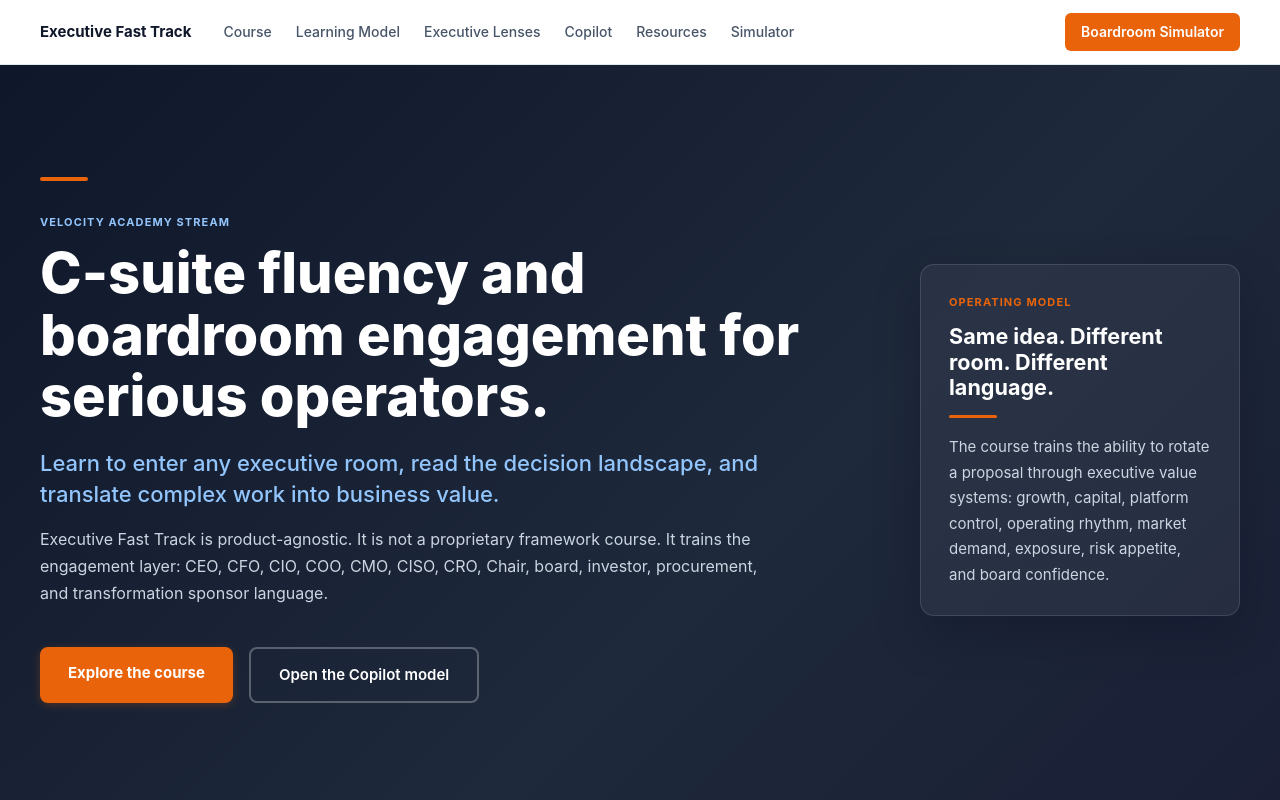
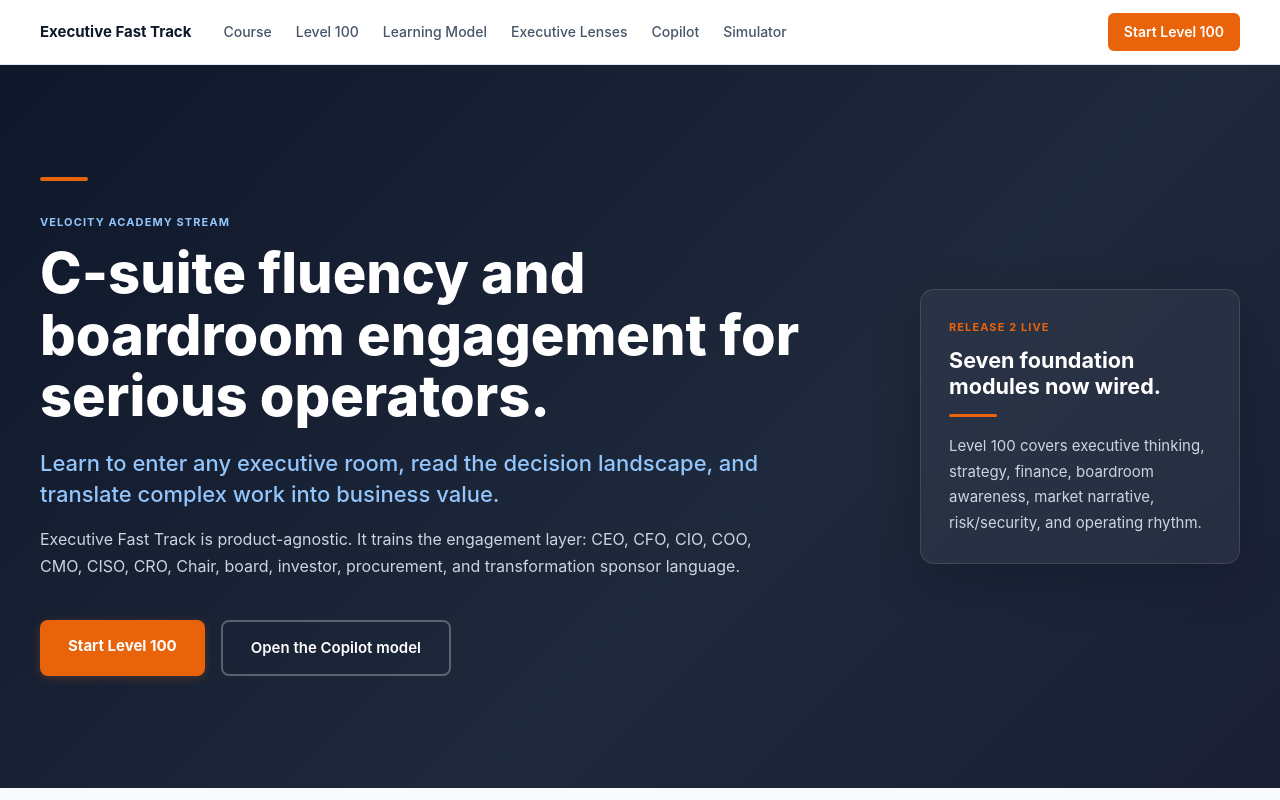
Before and after one commit to OrdoAnimi/executive-fast-track, a React (Vite) app in the folder app/: page / in a window 1280 px wide. Shown: the top 800 px of the page. Built offline with nearby package versions, Linux system fonts and the light colour scheme.

Commit message:
release 2: surface Level 100 modules

```diff
--- a/app/src/App.tsx
+++ b/app/src/App.tsx
@@ -1,4 +1,4 @@
-import { copilotModes, courseLevels, executiveLenses } from './data'
+import { copilotModes, courseLevels, executiveLenses, level100Modules } from './data'
 
 function App() {
   return (
@@ -8,13 +8,13 @@
           <a href="#home" className="nav-brand">Executive Fast Track</a>
           <ul className="nav-links">
             <li><a href="#course">Course</a></li>
+            <li><a href="#level-100">Level 100</a></li>
             <li><a href="#learning-model">Learning Model</a></li>
             <li><a href="#lenses">Executive Lenses</a></li>
             <li><a href="#copilot">Copilot</a></li>
-            <li><a href="#resources">Resources</a></li>
             <li><a href="#simulator">Simulator</a></li>
           </ul>
-          <a href="#simulator" className="nav-cta">Boardroom Simulator</a>
+          <a href="#level-100" className="nav-cta">Start Level 100</a>
         </div>
       </nav>
 
@@ -26,17 +26,17 @@
               <p className="section-label hero-label">Velocity Academy stream</p>
               <h1>C-suite fluency and boardroom engagement for serious operators.</h1>
               <p className="hero-sub">Learn to enter any executive room, read the decision landscape, and translate complex work into business value.</p>
-              <p className="hero-copy">Executive Fast Track is product-agnostic. It is not a proprietary framework course. It trains the engagement layer: CEO, CFO, CIO, COO, CMO, CISO, CRO, Chair, board, investor, procurement, and transformation sponsor language.</p>
+              <p className="hero-copy">Executive Fast Track is product-agnostic. It trains the engagement layer: CEO, CFO, CIO, COO, CMO, CISO, CRO, Chair, board, investor, procurement, and transformation sponsor language.</p>
               <div className="btn-group">
-                <a href="#course" className="btn-primary">Explore the course</a>
+                <a href="#level-100" className="btn-primary">Start Level 100</a>
                 <a href="#copilot" className="btn-outline">Open the Copilot model</a>
               </div>
             </div>
             <div className="hero-panel" aria-label="Executive Fast Track operating model">
-              <p className="panel-kicker">Operating model</p>
-              <h2>Same idea. Different room. Different language.</h2>
+              <p className="panel-kicker">Release 2 live</p>
+              <h2>Seven foundation modules now wired.</h2>
               <div className="panel-rule" />
-              <p>The course trains the ability to rotate a proposal through executive value systems: growth, capital, platform control, operating rhythm, market demand, exposure, risk appetite, and board confidence.</p>
+              <p>Level 100 covers executive thinking, strategy, finance, boardroom awareness, market narrative, risk/security, and operating rhythm.</p>
             </div>
           </div>
         </section>
@@ -45,7 +45,7 @@
           <div className="container">
             <p className="section-label">Course architecture</p>
             <h2>Three levels. One executive translation skill.</h2>
-            <p className="intro-text">The first version is a private learning cockpit. It is designed to improve real conversations before it becomes a public product.</p>
+            <p className="intro-text">The first version is a private learning cockpit. Release 2 makes Level 100 usable as a practical foundation path.</p>
             <div className="level-grid">
               {courseLevels.map((level, index) => (
                 <article className="dash-course state-inprogress" key={level.level}>
@@ -73,7 +73,54 @@
           </div>
         </section>
 
-        <section id="learning-model" className="section-alt">
+        <section id="level-100" className="section-alt">
+          <div className="container">
+            <p className="section-label">Level 100 live path</p>
+            <h2>Foundation modules for executive language acquisition.</h2>
+            <p className="intro-text">Each module has a learning anchor, cool note, boardroom sentence, vocabulary to steal, language to avoid, and an optional practice prompt.</p>
+            <div className="module-card-grid">
+              {level100Modules.map((module) => (
+                <article className="module-card" key={module.id}>
+                  <div className="module-topline">
+                    <span className="module-id">{module.id}</span>
+                    <span className="badge badge-seed">{module.lens}</span>
+                  </div>
+                  <h3>{module.title}</h3>
+                  <p className="module-outcome">{module.outcome}</p>
+                  <div className="module-section">
+                    <p className="mini-label">Cool note</p>
+                    <p>{module.coolNote}</p>
+                  </div>
+                  <div className="module-section boardroom-sentence">
+                    <p className="mini-label">Boardroom sentence</p>
+                    <strong>{module.boardroomSentence}</strong>
+                  </div>
+                  <div className="module-terms">
+                    <div>
+                      <p className="mini-label">Steal</p>
+                      <div className="term-row">{module.termsToSteal.map((term) => <span key={term}>{term}</span>)}</div>
+                    </div>
+                    <div>
+                      <p className="mini-label avoid-label">Avoid</p>
+                      <div className="term-row avoid-row">{module.termsToAvoid.map((term) => <span key={term}>{term}</span>)}</div>
+                    </div>
+                  </div>
+                  <div className="module-section drill-box">
+                    <p className="mini-label">Practice prompt</p>
+                    <p>{module.drill}</p>
+                  </div>
+                  {module.sourceUrl ? (
+                    <a className="module-link" href={module.sourceUrl} target="_blank" rel="noreferrer">Open learning anchor</a>
+                  ) : (
+                    <span className="module-link muted-link">Learning anchor pending final curation</span>
+                  )}
+                </article>
+              ))}
+            </div>
+          </div>
+        </section>
+
+        <section id="learning-model">
           <div className="container split-layout">
             <div>
               <p className="section-label">Learning model</p>
@@ -91,11 +138,11 @@
           </div>
         </section>
 
-        <section id="lenses">
+        <section id="lenses" className="section-alt">
           <div className="container">
             <p className="section-label">Executive lenses</p>
             <h2>Understand what each person in the room is protecting.</h2>
-            <p className="intro-text">The course does not ask the learner to become a CEO, CFO, CMO, CISO, or Chair. It teaches enough of each value system to frame recommendations in language the room recognises.</p>
+            <p className="intro-text">The course teaches enough of each executive value system to frame recommendations in language the room recognises.</p>
             <div className="cards-grid lens-grid">
               {executiveLenses.map((lens) => (
                 <article className="card lens-card" key={lens.role}>
@@ -125,7 +172,7 @@
           <div className="container">
             <p className="section-label">Executive Fast Track Copilot</p>
             <h2>The agent is a simulator, not a chatbot tutor.</h2>
-            <p className="intro-text">The Copilot supports low-energy completion, study consolidation, and adversarial boardroom practice. It does not force quizzes or reward vague executive language.</p>
+            <p className="intro-text">The Copilot supports low-energy completion, study consolidation, and boardroom practice. It does not force quizzes or reward vague executive language.</p>
             <div className="lib-grid">
               {copilotModes.map((mode) => (
                 <article className="book-card" key={mode.mode}>
@@ -145,13 +192,13 @@
           <div className="container">
             <p className="section-label">Resources</p>
             <h2>Curated global executive education patterns, not copied courses.</h2>
-            <p className="intro-text">The resource library will curate public videos, readings, transcripts, notes, and pathway references from reputable executive education, governance, finance, strategy, marketing, risk, and operations sources.</p>
+            <p className="intro-text">Release 2 adds module-level anchors and reading references. The next pass will refine exact videos, transcripts, PDF notes, and external pathway references.</p>
             <div className="res-grid">
               {['Video anchors', 'Transcript sidecars', 'PDF notes', 'Optional readings', 'Cool notes', 'Pathway references'].map((item) => (
                 <div className="res-card" key={item}>
                   <div className="res-icon">•</div>
                   <h3>{item}</h3>
-                  <p>Release 2 will populate this category with curated module-level resources.</p>
+                  <p>Level 100 now has a first-pass resource structure for this category.</p>
                 </div>
               ))}
             </div>
@@ -171,7 +218,7 @@
                 <div className="dash-summary-label">default roles</div>
               </div>
               <div className="dash-summary-next">
-                <p className="dash-summary-text">CEO, CFO, CIO, COO, CMO, CISO/CRO, and Chair pressure-test the same proposal from different value systems.</p>
+                <p className="dash-summary-text">CEO, CFO, CIO, COO, CMO, CISO/CRO, and Chair test the same proposal from different value systems.</p>
                 <div className="dash-progress-bar dash-summary-bar"><div className="dash-progress-fill" style={{ width: '66%' }} /></div>
               </div>
             </div>
@@ -185,10 +232,10 @@
           <p className="footer-sub">A Velocity Academy stream for C-suite fluency, executive translation, and boardroom engagement.</p>
           <div className="footer-links">
             <a href="#course">Course</a>
+            <a href="#level-100">Level 100</a>
             <a href="#learning-model">Learning Model</a>
             <a href="#lenses">Executive Lenses</a>
             <a href="#copilot">Copilot</a>
-            <a href="#resources">Resources</a>
             <a href="#simulator">Simulator</a>
           </div>
           <p className="footer-bottom">Private build. Product-agnostic by design. Velocity Academy hosts the learning stream; the capability remains portable.</p>
```
